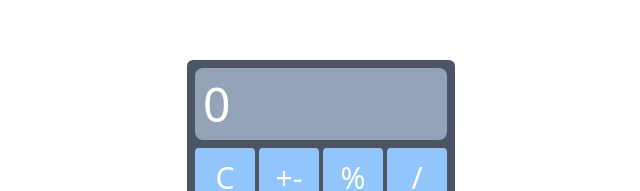
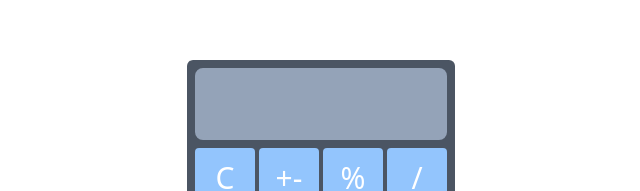
Before and after one commit to icyhot12/calculator, a React (Create React App) app: page / in a window 1280 px wide. Shown: the part 134-325 px from the top of the page, without its empty margins (319-959 px from the left). Built offline with nearby package versions, Linux system fonts and the light colour scheme.

Commit message:
basic functionality

```diff
--- a/src/appContext.js
+++ b/src/appContext.js
@@ -8,16 +8,19 @@ function ContextProvider(props) {
         number1: "",
         number2: "",
         sign: "",
-        result: 0
+        result: ""
     })
     const [signClicked, setSignClicked] = useState(false)
+    const [equalClicked, setEqualClicked] = useState(false)
 
     return (
         <Context.Provider value={{
             calc,
             setCalc,
             signClicked,
-            setSignClicked
+            setSignClicked,
+            equalClicked,
+            setEqualClicked
         }}>
             {props.children}
         </Context.Provider>
--- a/src/components/Button.js
+++ b/src/components/Button.js
@@ -8,7 +8,9 @@ function Button(props) {
         calc,
         setCalc,
         signClicked,
-        setSignClicked
+        setSignClicked,
+        equalClicked,
+        setEqualClicked
     } = React.useContext(Context)
 
     const resetClickHandler = () => {
@@ -19,6 +21,7 @@ function Button(props) {
             result: 0
         })
         setSignClicked(false)
+        setEqualClicked(false)
     }
     const invertClickHandler = () => {
         console.log("invert")
@@ -29,6 +32,7 @@ function Button(props) {
     const equalsClickHandler = () => {
         const { number1, number2, sign } = calc
         calculate(number1, number2, sign)
+        setEqualClicked(true)
     }
     const signClickHandler = (value) => {
         setSignClicked(true)
@@ -61,13 +65,9 @@ function Button(props) {
         console.log(calc)
     }
 
-    function showResult(value) {
-        setCalc(prevCalc => {
-            return ({ ...prevCalc, result: value })
-        })
-    }
 
     function calculate(a, b, sign) {
+
         let value1 = Number(a)
         let value2 = Number(b)
         let result = 0
@@ -87,6 +87,13 @@ function Button(props) {
             result = value1 - value2
             showResult(result)
         }
+
+    }
+
+    function showResult(value) {
+        setCalc(prevCalc => {
+            return ({ ...prevCalc, result: value })
+        })
     }
 
     return (
--- a/src/components/Screen.js
+++ b/src/components/Screen.js
@@ -1,14 +1,25 @@
+import { Result } from 'postcss'
 import React from 'react'
 
 import { Context } from '../appContext'
 
-function Screen(props) {
+function Screen() {
 
-    const { calc } = React.useContext(Context)
+    const { calc, signClicked, equalClicked } = React.useContext(Context)
+
+    let screenValue = 0
+
+    if(!signClicked){
+        screenValue = calc.number1
+    } else if (signClicked && !equalClicked) {
+        screenValue = calc.number2
+    } else if (equalClicked) {
+        screenValue = calc.result
+    }
 
     return (
         <div className='text-white bg-slate-400 text-5xl py-3 px-2 mb-2 rounded-lg h-[72px]'>
-            {calc.result}
+            {screenValue}
         </div>
     )
 }
```
